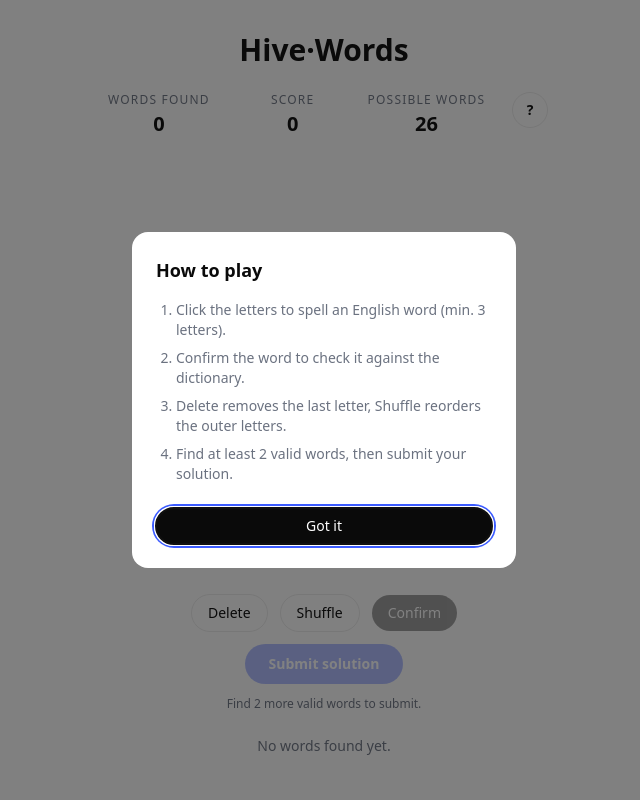
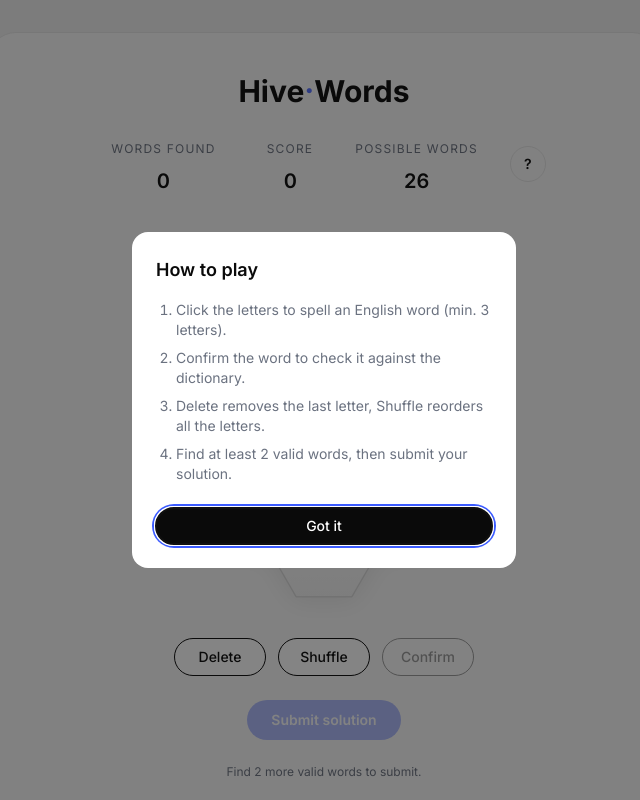
Before and after one commit to Avery-techdev/hive-words, a React (Vite) app: page / in a window 1280 px wide. Shown: the top 800 px of the page, without its empty margins (316-956 px from the left). Built offline with nearby package versions, Linux system fonts and the light colour scheme.

Commit message:
style(game): polish visuals — hexagon geometry, gradients, spacing and alignment fixes

```diff
--- a/index.html
+++ b/index.html
@@ -5,6 +5,12 @@
     <link rel="icon" type="image/svg+xml" href="/favicon.svg" />
     <meta name="viewport" content="width=device-width, initial-scale=1.0" />
     <title>Hive·Words</title>
+    <link rel="preconnect" href="https://fonts.googleapis.com" />
+    <link rel="preconnect" href="https://fonts.gstatic.com" crossorigin />
+    <link
+      href="https://fonts.googleapis.com/css2?family=Inter:opsz,wght@14..32,400..800&display=swap"
+      rel="stylesheet"
+    />
   </head>
   <body>
     <div id="root"></div>
--- a/src/App.tsx
+++ b/src/App.tsx
@@ -2,10 +2,16 @@
 
 function App() {
   return (
-    <main className="min-h-full bg-canvas px-4 py-8">
-      <div className="mx-auto flex max-w-md flex-col items-center gap-6">
-        <h1 className="text-3xl font-bold text-ink">Hive·Words</h1>
-        <GameBoard />
+    <main className="flex min-h-full items-center justify-center bg-[#F0F0F0] p-4 sm:p-8">
+      <div className="w-full max-w-md rounded-[28px] border border-line bg-[#FAFAFA] p-6 shadow-xl sm:max-w-lg sm:p-8 lg:max-w-2xl lg:p-10">
+        <h1 className="text-center text-3xl font-bold text-ink">
+          Hive
+          <span className="animate-title-dot inline-block text-accent">·</span>
+          Words
+        </h1>
+        <div className="mt-6">
+          <GameBoard />
+        </div>
       </div>
     </main>
   )
--- a/src/features/game/components/GameBoard.tsx
+++ b/src/features/game/components/GameBoard.tsx
@@ -46,7 +46,7 @@
 
   return (
     <div className="flex w-full flex-col items-center gap-6">
-      <div className="flex w-full items-start justify-between gap-4">
+      <div className="flex w-full items-center justify-center gap-8">
         <GameStats
           foundCount={game.validWords.length}
           totalScore={game.totalScore}
@@ -56,7 +56,7 @@
           type="button"
           onClick={() => setIsHelpOpen(true)}
           aria-label="How to play"
-          className="flex h-9 w-9 shrink-0 items-center justify-center rounded-full border border-line text-sm font-semibold text-ink focus-visible:ring-2 focus-visible:ring-accent focus-visible:ring-offset-2"
+          className="touch-manipulation flex h-9 w-9 shrink-0 items-center justify-center rounded-full border border-line text-sm font-semibold text-ink transition-colors hover:border-ink focus-visible:ring-2 focus-visible:ring-accent focus-visible:ring-offset-2"
         >
           ?
         </button>
@@ -70,17 +70,20 @@
         disabled={isBoardDisabled}
       />
 
+      <div className="lg:mt-4">
         <GameControls
           canConfirm={game.currentWord.length > 0}
           canSubmit={game.canSubmit}
           validWordsCount={game.validWords.length}
           minWordsRequired={MIN_VALID_WORDS_TO_SUBMIT}
           disabled={isBoardDisabled}
+          isValidating={game.isValidating}
           onClear={game.removeLastLetter}
           onShuffle={game.shuffleLetters}
           onConfirm={game.confirmWord}
           onSubmit={game.finishGame}
         />
+      </div>
 
       <WordList words={game.validWords} />
 
--- a/src/features/game/components/GameControls.tsx
+++ b/src/features/game/components/GameControls.tsx
@@ -4,6 +4,7 @@
   readonly validWordsCount: number
   readonly minWordsRequired: number
   readonly disabled: boolean
+  readonly isValidating: boolean
   readonly onClear: () => void
   readonly onShuffle: () => void
   readonly onConfirm: () => void
@@ -12,12 +13,16 @@
 
 const SUBMIT_HINT_ID = 'submit-requirement-hint'
 
+const SECONDARY_BUTTON_CLASS =
+  'touch-manipulation min-w-23 rounded-full border border-ink bg-paper px-4 py-2 text-center text-sm font-medium text-ink transition-colors hover:bg-canvas focus-visible:ring-2 focus-visible:ring-accent focus-visible:ring-offset-2 disabled:opacity-40'
+
 export function GameControls({
   canConfirm,
   canSubmit,
   validWordsCount,
   minWordsRequired,
   disabled,
+  isValidating,
   onClear,
   onShuffle,
   onConfirm,
@@ -25,13 +30,13 @@
 }: GameControlsProps) {
   const missingWords = Math.max(minWordsRequired - validWordsCount, 0)
   return (
-    <div className="flex flex-col items-center gap-3">
+    <div className="flex flex-col items-center gap-3 lg:gap-6">
       <div className="flex items-center gap-3">
         <button
           type="button"
           onClick={onClear}
           disabled={disabled}
-          className="rounded-full border border-line px-4 py-2 text-sm font-medium text-ink transition-colors hover:border-ink focus-visible:ring-2 focus-visible:ring-accent focus-visible:ring-offset-2 disabled:opacity-40"
+          className={SECONDARY_BUTTON_CLASS}
         >
           Delete
         </button>
@@ -40,7 +45,7 @@
           onClick={onShuffle}
           disabled={disabled}
           aria-label="Shuffle letters"
-          className="rounded-full border border-line px-4 py-2 text-sm font-medium text-ink transition-colors hover:border-ink focus-visible:ring-2 focus-visible:ring-accent focus-visible:ring-offset-2 disabled:opacity-40"
+          className={SECONDARY_BUTTON_CLASS}
         >
           Shuffle
         </button>
@@ -48,9 +53,9 @@
           type="button"
           onClick={onConfirm}
           disabled={disabled || !canConfirm}
-          className="rounded-full bg-ink px-4 py-2 text-sm font-medium text-paper transition-opacity focus-visible:ring-2 focus-visible:ring-accent focus-visible:ring-offset-2 disabled:opacity-40"
+          className={SECONDARY_BUTTON_CLASS}
         >
-          Confirm
+          {isValidating ? 'Checking…' : 'Confirm'}
         </button>
       </div>
       <button
@@ -58,7 +63,7 @@
         onClick={onSubmit}
         disabled={disabled || !canSubmit}
         aria-describedby={canSubmit ? undefined : SUBMIT_HINT_ID}
-        className="rounded-full bg-accent px-6 py-2.5 text-sm font-semibold text-paper transition-opacity focus-visible:ring-2 focus-visible:ring-accent focus-visible:ring-offset-2 disabled:opacity-40"
+        className="touch-manipulation rounded-full bg-accent px-6 py-2.5 text-sm font-semibold text-paper transition-opacity hover:opacity-90 focus-visible:ring-2 focus-visible:ring-accent focus-visible:ring-offset-2 disabled:opacity-40"
       >
         Submit solution
       </button>
--- a/src/features/game/components/GameStats.tsx
+++ b/src/features/game/components/GameStats.tsx
@@ -7,23 +7,29 @@
 interface StatItem {
   readonly label: string
   readonly value: number
+  readonly animateOnChange: boolean
 }
 
 export function GameStats({ foundCount, totalScore, totalPossible }: GameStatsProps) {
   const stats: readonly StatItem[] = [
-    { label: 'Words found', value: foundCount },
-    { label: 'Score', value: totalScore },
-    { label: 'Possible words', value: totalPossible },
+    { label: 'Words found', value: foundCount, animateOnChange: true },
+    { label: 'Score', value: totalScore, animateOnChange: true },
+    { label: 'Possible words', value: totalPossible, animateOnChange: false },
   ]
 
   return (
-    <ul className="grid grid-cols-3 gap-4 text-center">
+    <ul className="grid grid-cols-3 gap-1 text-center">
       {stats.map((stat) => (
         <li key={stat.label} className="flex flex-col gap-0.5">
-          <span className="text-xs tracking-widest text-ink-muted uppercase">
+          <span className="flex min-h-8 items-center justify-center text-xs tracking-widest text-ink-muted uppercase">
             {stat.label}
           </span>
-          <span className="text-xl font-semibold text-ink">{stat.value}</span>
+          <span
+            key={stat.animateOnChange ? stat.value : undefined}
+            className={`text-xl font-semibold text-ink ${stat.animateOnChange ? 'animate-count-pop' : ''}`}
+          >
+            {stat.value}
+          </span>
         </li>
       ))}
     </ul>
--- a/src/features/game/components/HelpOverlay.tsx
+++ b/src/features/game/components/HelpOverlay.tsx
@@ -16,7 +16,7 @@
         type="button"
         aria-label="Close dialog"
         onClick={onClose}
-        className="absolute inset-0 bg-ink/50"
+        className="touch-manipulation absolute inset-0 bg-ink/50"
       />
       <div
         ref={dialogRef}
@@ -32,13 +32,13 @@
         <ol className="mt-4 list-decimal space-y-2 pl-5 text-sm text-ink-muted">
           <li>Click the letters to spell an English word (min. 3 letters).</li>
           <li>Confirm the word to check it against the dictionary.</li>
-          <li>Delete removes the last letter, Shuffle reorders the outer letters.</li>
+          <li>Delete removes the last letter, Shuffle reorders all the letters.</li>
           <li>Find at least 2 valid words, then submit your solution.</li>
         </ol>
         <button
           type="button"
           onClick={onClose}
-          className="mt-6 w-full rounded-full bg-ink px-4 py-2 text-sm font-medium text-paper focus-visible:ring-2 focus-visible:ring-accent focus-visible:ring-offset-2"
+          className="touch-manipulation mt-6 w-full rounded-full bg-ink px-4 py-2 text-sm font-medium text-paper focus-visible:ring-2 focus-visible:ring-accent focus-visible:ring-offset-2"
         >
           Got it
         </button>
--- a/src/features/game/components/HexagonGrid.tsx
+++ b/src/features/game/components/HexagonGrid.tsx
@@ -1,8 +1,18 @@
+import { useEffect, useState } from 'react'
+
 const OUTER_ANGLES_DEG = [-90, -30, 30, 90, 150, 210] as const
-const OUTER_RADIUS_PX = 92
+
+// Regular flat-top hexagon: width (point-to-point) : height (flat-to-flat) = 2 : sqrt(3).
+const HEXAGON_ASPECT_RATIO = Math.sqrt(3) / 2
 
 const HEXAGON_CLIP_PATH =
   '[clip-path:polygon(25%_0%,75%_0%,100%_50%,75%_100%,25%_100%,0%_50%)]'
+
+const WIDTH_BY_TIER = { base: 80, sm: 96, lg: 112 } as const
+type ViewportTier = keyof typeof WIDTH_BY_TIER
+
+const SM_QUERY = '(min-width: 640px)'
+const LG_QUERY = '(min-width: 1024px)'
 
 interface HexagonGridProps {
   readonly letters: readonly string[]
@@ -10,44 +20,93 @@
   readonly disabled: boolean
 }
 
-function outerHexagonOffset(angleDeg: number): { x: number; y: number } {
+function resolveTier(): ViewportTier {
+  if (typeof window === 'undefined') return 'base'
+  if (window.matchMedia(LG_QUERY).matches) return 'lg'
+  if (window.matchMedia(SM_QUERY).matches) return 'sm'
+  return 'base'
+}
+
+function useViewportTier(): ViewportTier {
+  const [tier, setTier] = useState<ViewportTier>(resolveTier)
+
+  useEffect(() => {
+    const smQuery = window.matchMedia(SM_QUERY)
+    const lgQuery = window.matchMedia(LG_QUERY)
+    function handleChange(): void {
+      setTier(resolveTier())
+    }
+    smQuery.addEventListener('change', handleChange)
+    lgQuery.addEventListener('change', handleChange)
+    return () => {
+      smQuery.removeEventListener('change', handleChange)
+      lgQuery.removeEventListener('change', handleChange)
+    }
+  }, [])
+
+  return tier
+}
+
+function outerHexagonOffset(angleDeg: number, radiusPx: number): { x: number; y: number } {
   const angleRad = (angleDeg * Math.PI) / 180
   return {
-    x: OUTER_RADIUS_PX * Math.cos(angleRad),
-    y: OUTER_RADIUS_PX * Math.sin(angleRad),
+    x: radiusPx * Math.cos(angleRad),
+    y: radiusPx * Math.sin(angleRad),
   }
 }
 
 export function HexagonGrid({ letters, onLetterClick, disabled }: HexagonGridProps) {
   const [centerLetter, ...outerLetters] = letters
+  const tier = useViewportTier()
+
+  const hexWidth = WIDTH_BY_TIER[tier]
+  const hexHeight = hexWidth * HEXAGON_ASPECT_RATIO
+  // Center-to-neighbor distance for edge-adjacent regular flat-top hexagons
+  // equals the hexagon's flat-to-flat height.
+  const radiusPx = hexHeight
+  const hexStyle = { width: hexWidth, height: hexHeight }
+
+  const outerOffsets = OUTER_ANGLES_DEG.map((angle) => outerHexagonOffset(angle, radiusPx))
+  const gridWidth = Math.max(...outerOffsets.map((o) => Math.abs(o.x))) * 2 + hexWidth
+  const gridHeight = Math.max(...outerOffsets.map((o) => Math.abs(o.y))) * 2 + hexHeight
+
+  const outerWrapperInteractiveClass = disabled
+    ? 'opacity-40'
+    : 'hover:scale-105 active:scale-95 hover:bg-[#999999]'
 
   return (
-    <div className="relative h-[280px] w-[280px] sm:h-[320px] sm:w-[320px]">
+    <div
+      className="relative [filter:drop-shadow(0_4px_12px_rgba(0,0,0,0.08))]"
+      style={{ width: gridWidth, height: gridHeight }}
+    >
       <button
         type="button"
         disabled={disabled}
         onClick={() => onLetterClick(centerLetter)}
-        className={`absolute top-1/2 left-1/2 h-20 w-20 -translate-x-1/2 -translate-y-1/2 bg-accent text-xl font-semibold text-paper transition-transform active:scale-95 focus-visible:ring-2 focus-visible:ring-accent focus-visible:ring-offset-2 disabled:opacity-40 sm:h-24 sm:w-24 ${HEXAGON_CLIP_PATH}`}
+        onTouchStart={() => undefined}
+        style={hexStyle}
+        className={`absolute top-1/2 left-1/2 -translate-x-1/2 -translate-y-1/2 touch-manipulation bg-[linear-gradient(#4A6FF0,#3B5BFF)] text-3xl font-bold text-paper shadow-[inset_0_1px_0_rgba(255,255,255,0.2)] transition-[scale] duration-200 [transition-timing-function:ease] hover:enabled:scale-105 active:scale-95 focus-visible:ring-2 focus-visible:ring-accent focus-visible:ring-offset-2 disabled:opacity-40 ${HEXAGON_CLIP_PATH}`}
       >
         {centerLetter}
       </button>
 
       {outerLetters.map((letter, index) => {
-        const angle = OUTER_ANGLES_DEG[index % OUTER_ANGLES_DEG.length]
-        const { x, y } = outerHexagonOffset(angle)
+        const { x, y } = outerOffsets[index]
         return (
           <div
             key={letter}
             style={{
+              ...hexStyle,
               transform: `translate(calc(-50% + ${x}px), calc(-50% + ${y}px))`,
             }}
-            className={`absolute top-1/2 left-1/2 h-20 w-20 bg-line p-0.5 transition-transform sm:h-24 sm:w-24 ${HEXAGON_CLIP_PATH}`}
+            className={`absolute top-1/2 left-1/2 bg-[#d8d8d8] p-[1.5px] transition-[scale,background-color] duration-200 [transition-timing-function:ease] ${outerWrapperInteractiveClass} ${HEXAGON_CLIP_PATH}`}
           >
             <button
               type="button"
               disabled={disabled}
               onClick={() => onLetterClick(letter)}
-              className={`h-full w-full bg-paper text-xl font-semibold text-ink transition-transform active:scale-95 active:bg-accent active:text-paper focus-visible:ring-2 focus-visible:ring-accent focus-visible:ring-offset-2 disabled:opacity-40 ${HEXAGON_CLIP_PATH}`}
+              onTouchStart={() => undefined}
+              className={`h-full w-full touch-manipulation bg-[linear-gradient(#FFFFFF,#F2F2F2)] text-2xl font-bold text-[#1a1a1a] transition-colors duration-200 active:bg-accent active:text-paper focus-visible:ring-2 focus-visible:ring-accent focus-visible:ring-offset-2 ${HEXAGON_CLIP_PATH}`}
             >
               {letter}
             </button>
--- a/src/features/game/components/WordInput.tsx
+++ b/src/features/game/components/WordInput.tsx
@@ -15,15 +15,25 @@
 
 export function WordInput({ currentWord, feedback }: WordInputProps) {
   const isError = feedback !== null && feedback.type !== 'success'
+  const hasWord = currentWord.length > 0
 
   return (
     <div className="flex min-h-16 flex-col items-center justify-center gap-1 text-center">
       <p
-        className={`text-2xl font-semibold tracking-wide uppercase ${isError ? 'text-accent' : 'text-ink'}`}
+        className={
+          hasWord
+            ? `text-2xl font-semibold tracking-wide uppercase transition-colors duration-150 ${isError ? 'text-accent' : 'text-ink'}`
+            : 'text-base font-normal text-ink-muted'
+        }
       >
-        {currentWord.length > 0 ? currentWord : ' '}
+        {hasWord ? currentWord : 'Tap letters to spell a word'}
       </p>
-      <p role="status" aria-live="polite" className="min-h-5 text-sm text-ink-muted">
+      <p
+        key={feedback ? `${feedback.type}-${feedback.word}` : 'no-feedback'}
+        role="status"
+        aria-live="polite"
+        className="animate-fade-in min-h-5 text-sm text-ink-muted"
+      >
         {feedback ? FEEDBACK_MESSAGES[feedback.type] : ''}
       </p>
     </div>
--- a/src/features/game/components/WordList.tsx
+++ b/src/features/game/components/WordList.tsx
@@ -5,21 +5,25 @@
 }
 
 export function WordList({ words }: WordListProps) {
-  if (words.length === 0) {
-    return <p className="text-center text-sm text-ink-muted">No words found yet.</p>
-  }
-
   return (
-    <ul className="flex max-h-48 flex-col gap-1 overflow-y-auto">
+    <div className="h-48 w-full overflow-y-auto">
+      {words.length === 0 ? (
+        <p className="flex h-full items-center justify-center text-center text-sm text-ink-muted">
+          No words found yet.
+        </p>
+      ) : (
+        <ul className="flex flex-wrap justify-center gap-2 content-start">
           {words.map((attempt) => (
             <li
               key={attempt.word}
-          className="flex items-center justify-between border-b border-line px-1 py-1.5 text-sm"
+              className="animate-rise-in flex items-center gap-1.5 rounded-full bg-paper px-3 py-1.5 text-sm shadow-[0_1px_2px_rgba(0,0,0,0.06)]"
             >
               <span className="uppercase">{attempt.word}</span>
               <span className="font-semibold text-accent">+{attempt.points}</span>
             </li>
           ))}
         </ul>
+      )}
+    </div>
   )
 }
--- a/src/index.css
+++ b/src/index.css
@@ -14,8 +14,7 @@
   --color-accent: #3b5bff;
 
   --font-sans:
-    "Inter Variable", ui-sans-serif, system-ui, -apple-system, "Segoe UI",
-    sans-serif;
+    "Inter", ui-sans-serif, system-ui, -apple-system, "Segoe UI", sans-serif;
 
   /* Motion presets (disabled under prefers-reduced-motion below). */
   --animate-fade-in: fade-in 450ms ease-out both;
```
Also changed, not shown: src/features/game/components/GameOverScreen.tsx (+5 -3 lines). Lines whose indentation alone changed are shown as unchanged.
